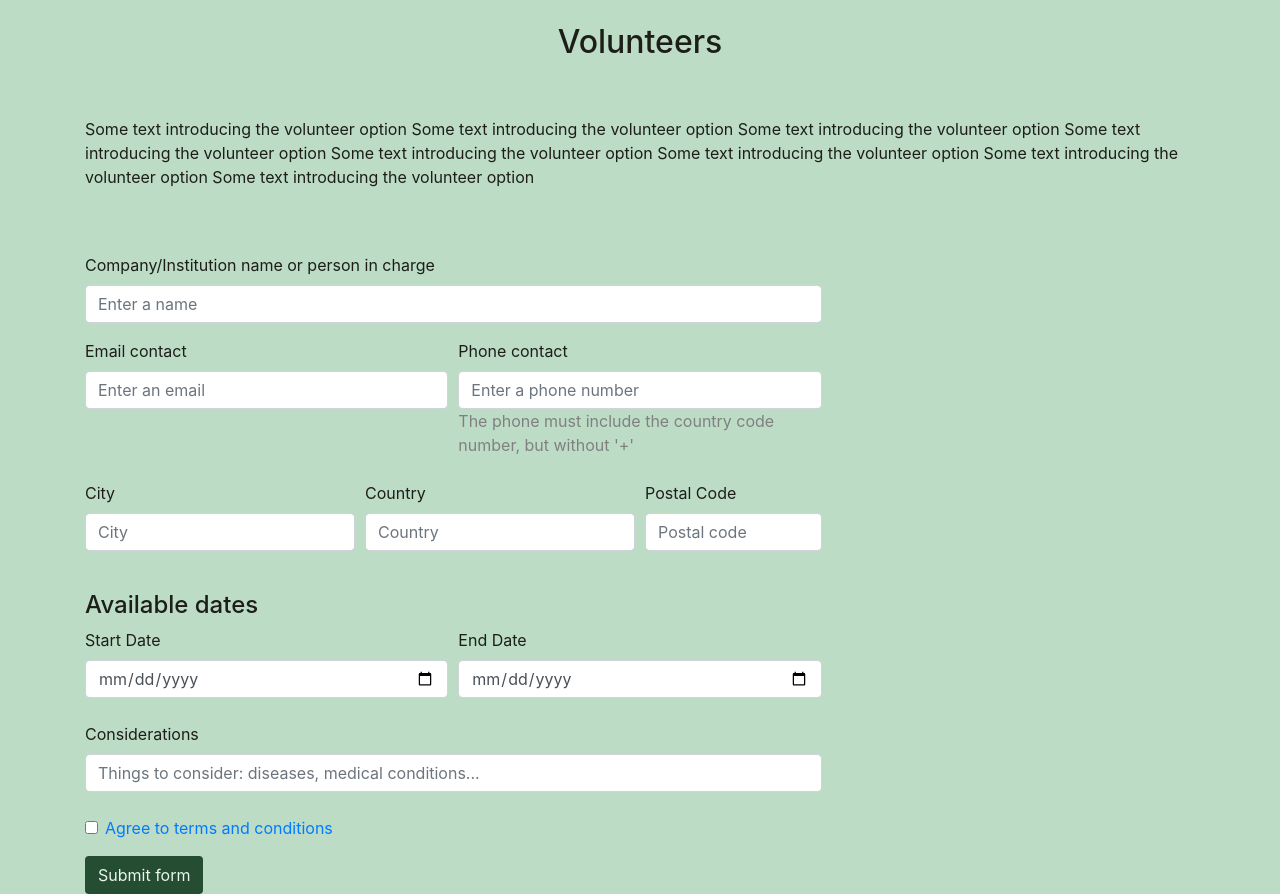
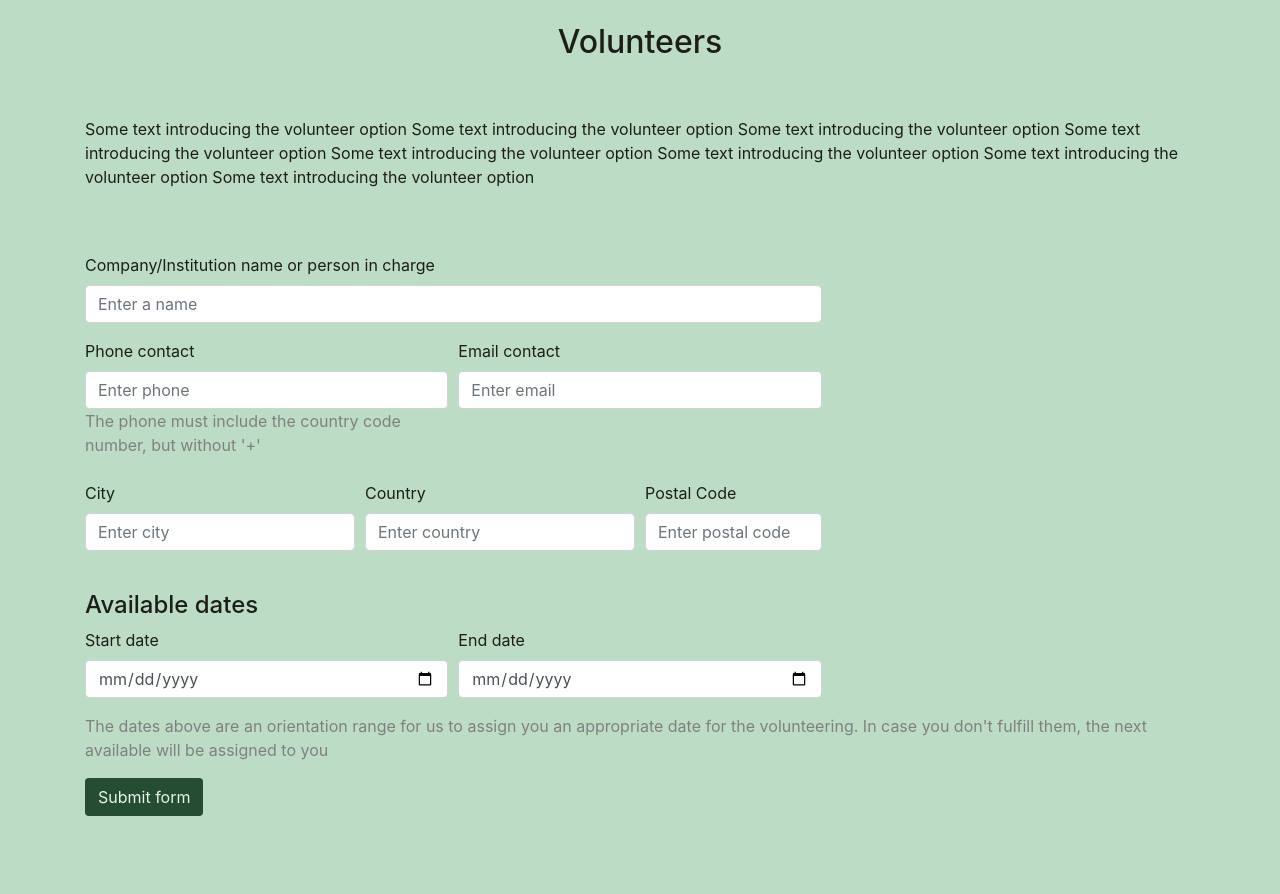
Before and after one commit to luciacp1312/GreenGarden, a Python web app: template webpage/templates/volunteers.html in a window 1280 px wide. Shown: the part 57-951 px from the top of the page. After the commit the page ends 873 px from the top, so only its background shows below. Run offline with Jinja, Linux system fonts and the light colour scheme; the template is opened without the code that fills it, so the values that code supplies are empty; some libraries are stand-ins or nearby versions.

Commit message:
volunteers page form restrictions

```diff
--- a/webpage/templates/volunteers.html
+++ b/webpage/templates/volunteers.html
@@ -9,7 +9,6 @@
   <p>Some text introducing the volunteer option Some text introducing the volunteer option Some text introducing the volunteer option Some text introducing the volunteer option Some text introducing the volunteer option Some text introducing the volunteer option Some text introducing the volunteer option Some text introducing the volunteer option</p>
   </br></br>
 
-  <form>
   <div class="form-row">
     <div class="col-md-8 mb-3">
       <label for="companyName">Company/Institution name or person in charge</label>
@@ -18,34 +17,45 @@
   </div>
   <div class="form-row">
     <div class="col-md-4 mb-3">
-        <label for="emailContact">Email contact</label>
-        <input type="email" class="form-control" id="emailContact" placeholder="Enter an email" required>
+      <label for="phone">Phone contact</label>
+      <input type="text" class="form-control" id="phone" name="phone" placeholder="Enter phone" required/>
+      <label for="phoneContact" style="color:grey">The phone must include the country code number, but without '+'</label>
     </div>
     <div class="col-md-4 mb-3">
-        <label for="phoneContact">Phone contact</label>
-        <input type="text" class="form-control" id="phoneContact" placeholder="Enter a phone number" required>
-        <label for="phoneContact" style="color:grey">The phone must include the country code number, but without '+'</label>
+      <label for="email">Email contact</label>
+      <input type="email" class="form-control" id="email" name="email" placeholder="Enter email" required/>
     </div>
- <!--style="position: absolute; left: 0; top: 0;"-->
-
-
   </div>
   <div class="form-row">
     <div class="col-md-3 mb-3">
       <label for="city">City</label>
-        <input type="text" class="form-control" id="city" placeholder="City" required>
+      <input type="text" class="form-control" id="city" name="city" placeholder="Enter city" required/>
     </div>
     <div class="col-md-3 mb-3">
       <label for="country">Country</label>
-        <input type="text" class="form-control" id="country" placeholder="Country" required>
+      <input type="text" class="form-control" id="country" name="country" placeholder="Enter country" required/>
     </div>
     <div class="col-md-2 mb-3">
       <label for="postalCode">Postal Code</label>
-        <input type="text" class="form-control" id="postalCode" placeholder="Postal code" required>
+      <input type="text" class="form-control" id="postalCode" name="postalCode" placeholder="Enter postal code" required/>
     </div>
   </div>
   </br>
   <h4>Available dates</h4>
+  <div class="form-row">
+    <div class="col-md-4 mb-3">
+      <label for="startDate">Start date</label>
+      <input type="date" class="form-control" id="startDate" name="startDate"/>
+    </div>
+    <div class="col-md-4 mb-3">
+      <label for="endDate">End date</label>
+      <input type="date" class="form-control" id="endDate" name="endDate"/>
+    </div>
+  </div>
+  <p style="color:grey">The dates above are an orientation range for us to assign you an appropriate date for the volunteering.
+    In case you don't fulfill them, the next available will be assigned to you</p>
+  <button class="btn" style="background-color:#254D32; color:#EAF5EB" type="submit">Submit form</button>
+<!--
     <div class="form-row">
       <div class="col-md-4 mb-4">
         <label for="startDate">Start Date</label>
@@ -71,6 +81,6 @@
       </div>
     </div>
     <button class="btn" style="background-color:#254D32; color:#EAF5EB" type="submit">Submit form</button>
-  </form>
+  -->
 </form>
   {% endblock %}
```
Also changed, not shown: webpage/views.py (+13 -15 lines). Lines whose indentation alone changed are shown as unchanged.
